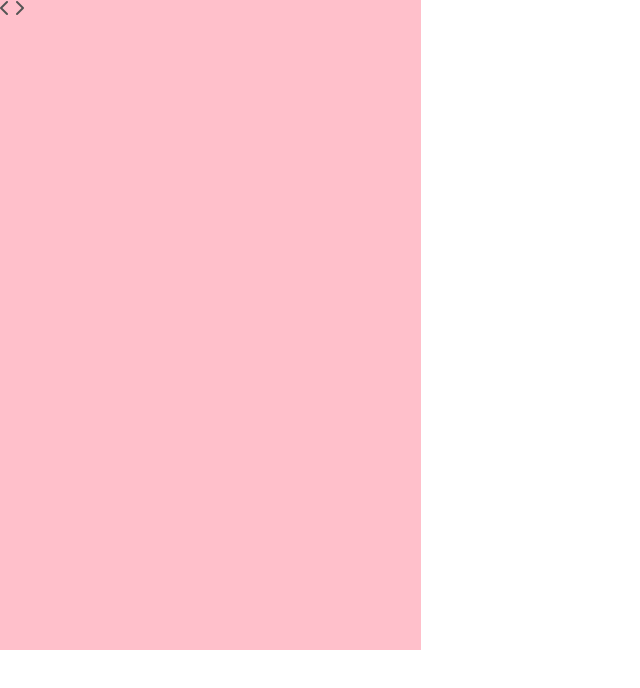
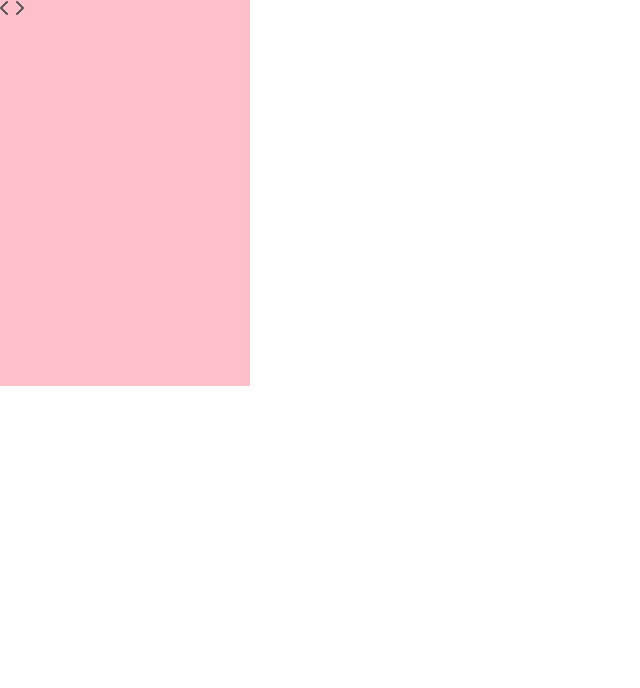
Before and after one commit to inmz02/photocard-widget, a plain HTML site: page index.html in a window 1280 px wide. Shown: the whole page, without its empty margins (0-640 px from the left). Drawn offline with Linux system fonts and the light colour scheme.

Commit message:
Testing size

```diff
--- a/scss/style.scss
+++ b/scss/style.scss
@@ -6,8 +6,8 @@
 }
 
 .card_container {
-    width: 421px;
-    height: 650px;
+    width: 250px;
+    height: 386px;
     background-color: pink;
     i {
         color: #545454;
```
Also changed, not shown: src/style.css.
